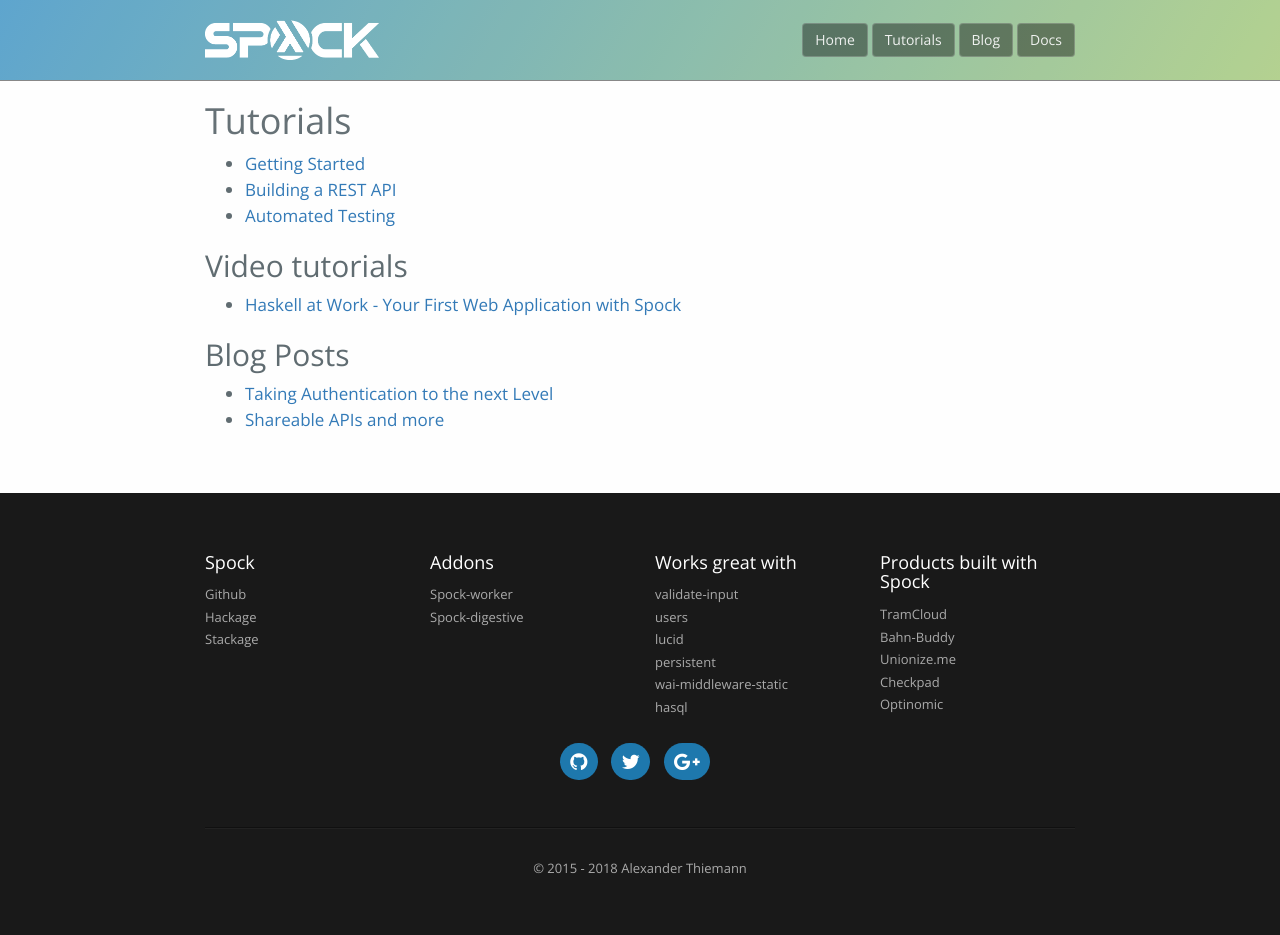
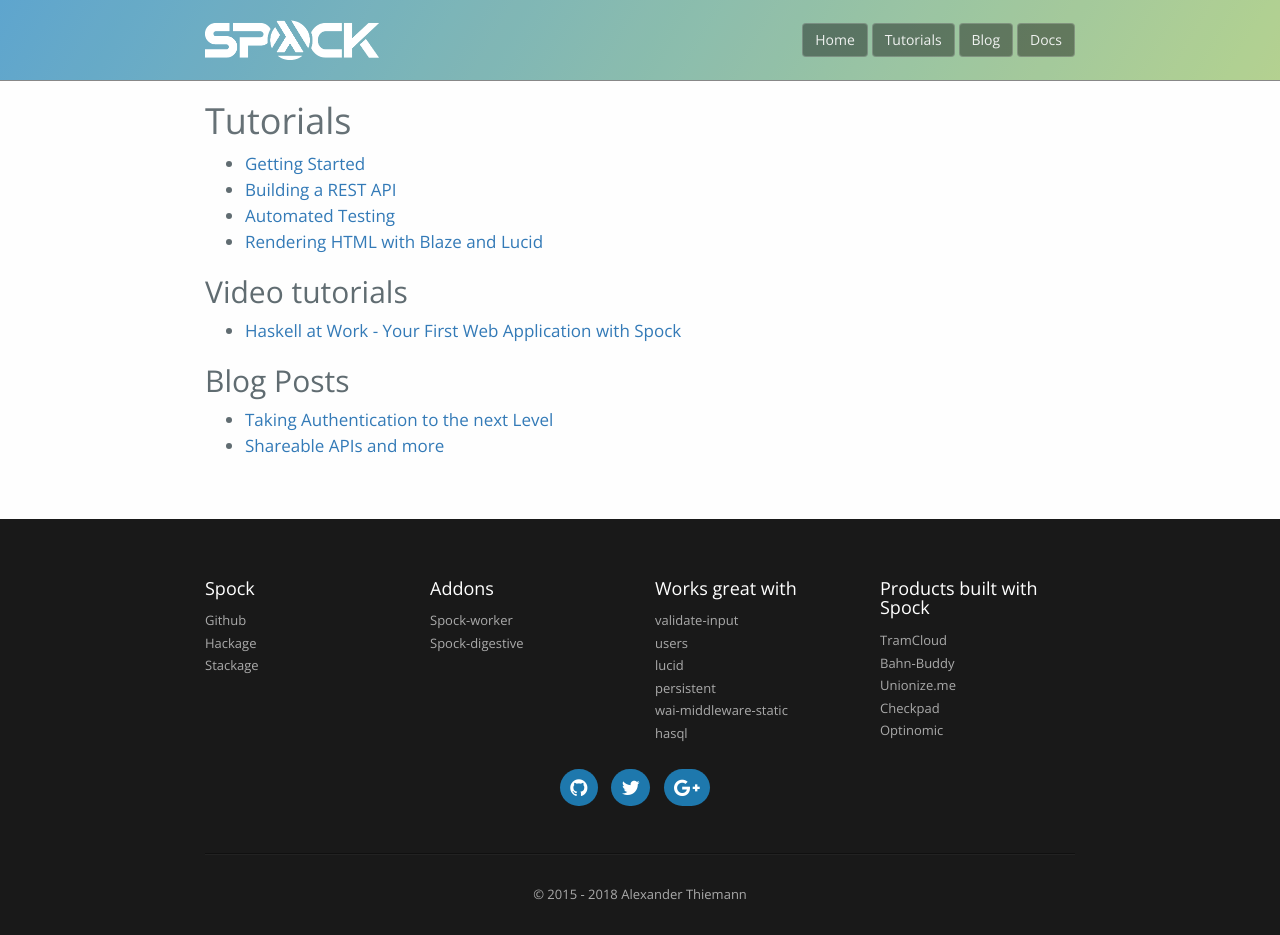
Before and after one commit to agrafix/Spock, a Jekyll site: the page built from docs/tutorials.md, in a window 1280 px wide. Built offline with Jekyll 4.4.1, drawn with Linux system fonts in a browser that asks for light colours; nearby versions of some CDN libraries; some web fonts are replaced; before the commit the page ends 909 px from its top, so only the background shows below that.

Commit message:
Add HTML rendering tutorial to tutorials list
The tutorial had been added but was not possible to discover on the
website as it was missing from the tutorials list.

Closes https://github.com/agrafix/Spock/issues/142

```diff
--- a/docs/tutorials.md
+++ b/docs/tutorials.md
@@ -9,6 +9,7 @@ permalink: /tutorials/
 - [Getting Started](getting-started)
 - [Building a REST API](rest-api)
 - [Automated Testing](testing)
+- [Rendering HTML with Blaze and Lucid](rendering)
 
 ## Video tutorials
 
```
